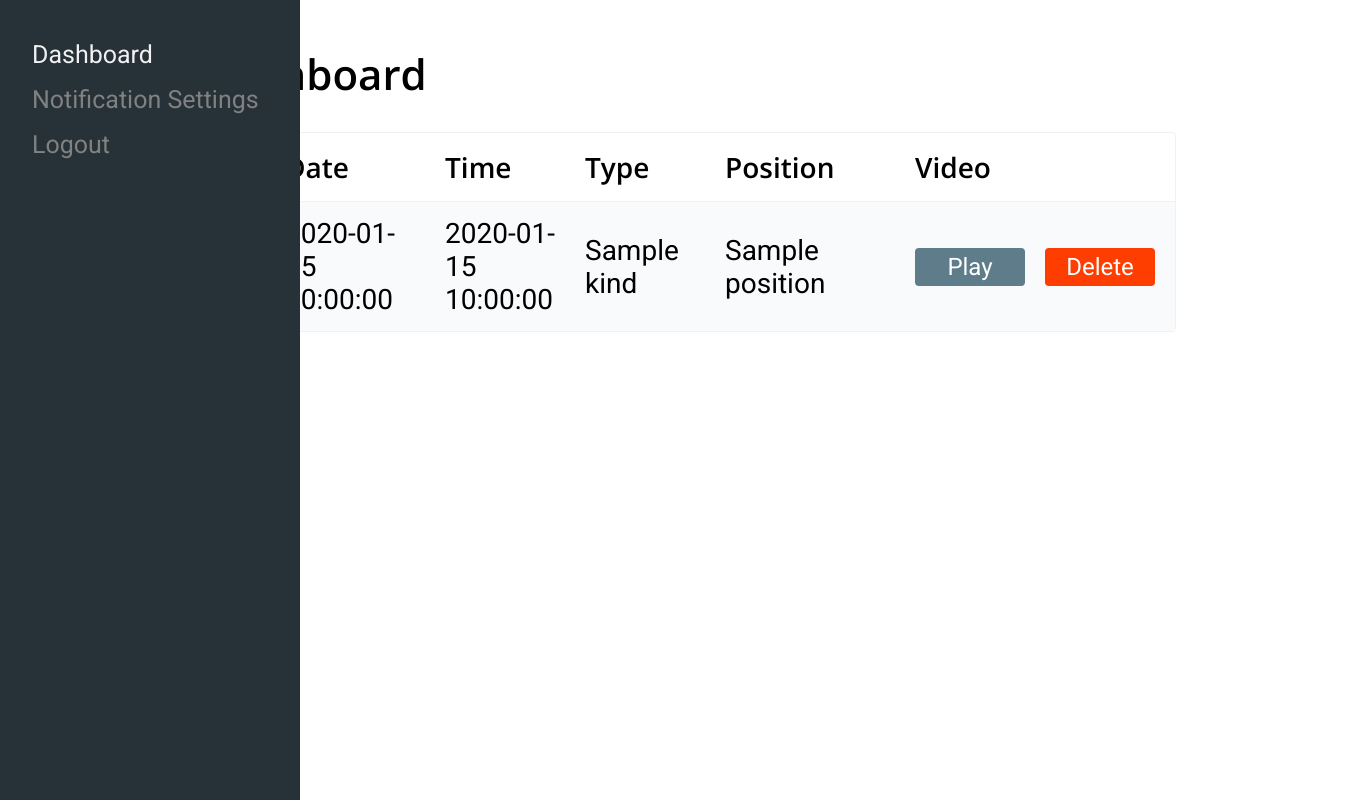
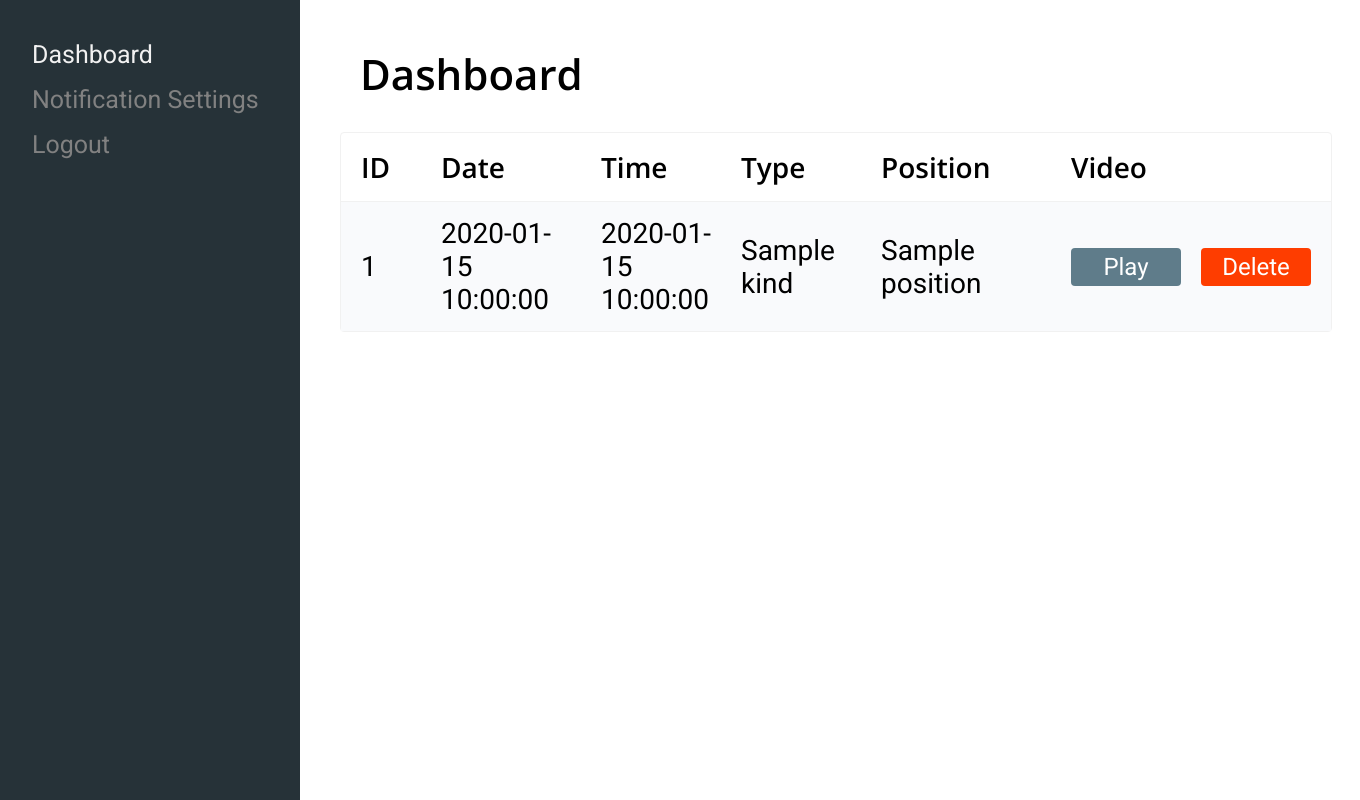
Before and after one commit to knez/sentinel, a Python web app: template web-dashboard/dashboard/templates/dashboard.html in a window 1360 px wide. Run offline with Jinja, Linux system fonts and the light colour scheme; the template is opened without the code that fills it: most values are stand-ins (such as "Sample title", 1, 10 or a date in 2020).

Commit message:
Fix dashboard position

```diff
--- a/web-dashboard/dashboard/static/assets/main.css
+++ b/web-dashboard/dashboard/static/assets/main.css
@@ -124,6 +124,7 @@ ul.main {
   border: none !important;
   position: absolute;
   top: 50px;
+  left: 320px;
 }
 
 ul > li {
```
